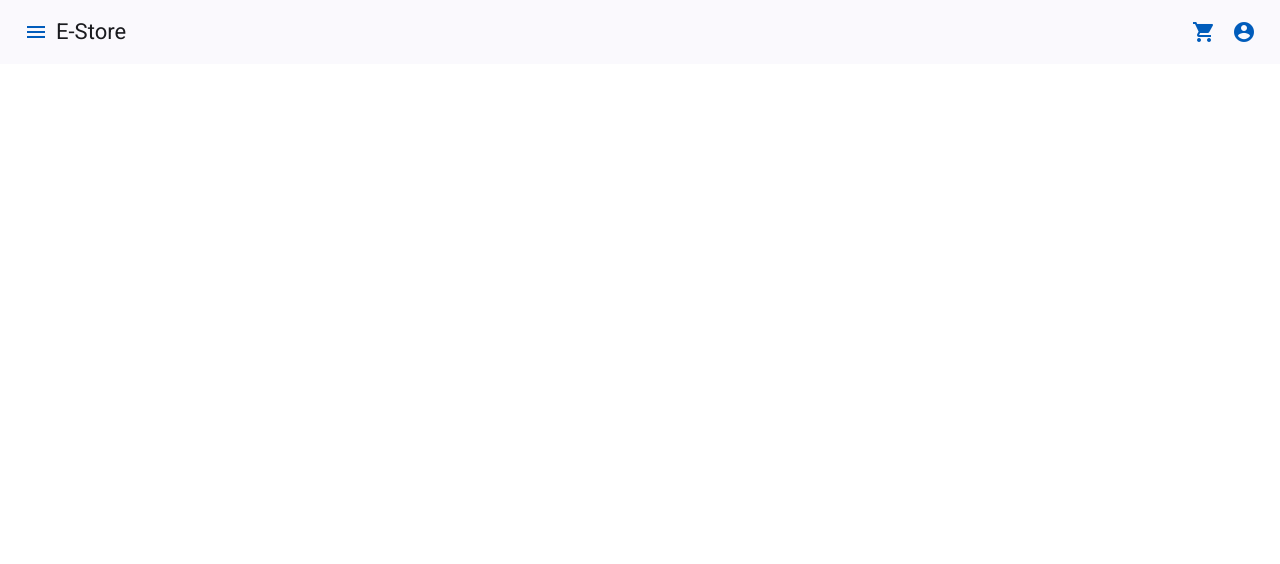
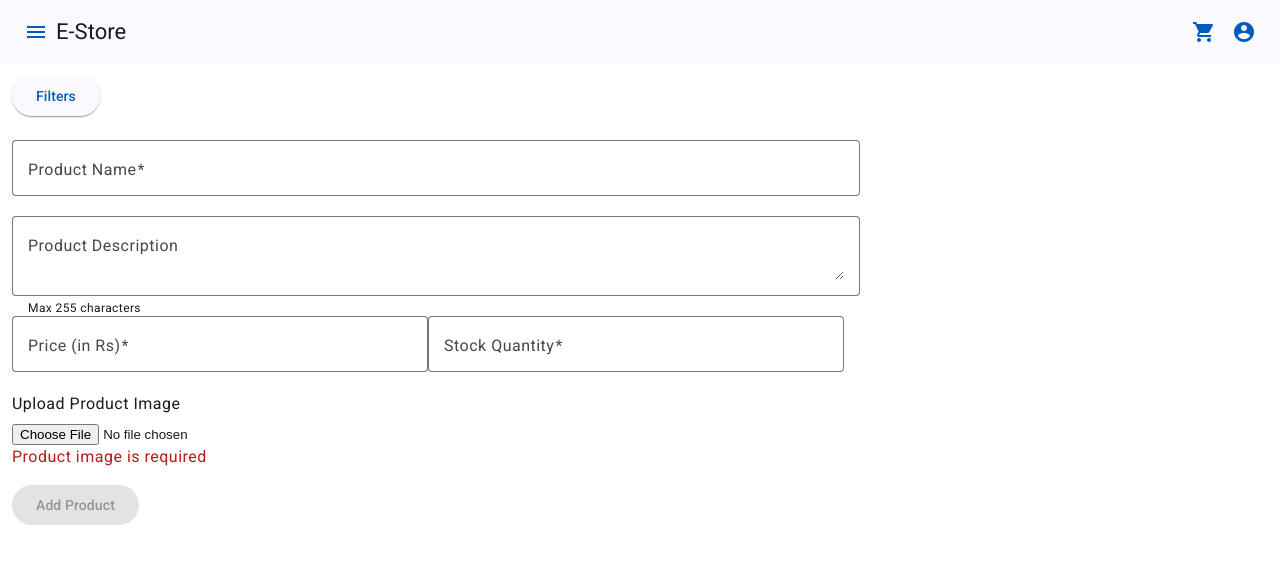
Before and after one commit to onkar-date/estore_angular, an Angular app: page /home/add-product in a window 1280 px wide. Before the commit this address led to /. Shown: the top 564 px of the page. Built offline with nearby package versions, Linux system fonts and the light colour scheme.

Commit message:
Add Product feature added

```diff
--- /dev/null
+++ b/src/app/home/add-product/add-product.component.html
@@ -0,0 +1,92 @@
+<form [formGroup]="productForm" class="product-form">
+  <div class="form-container">
+    <!-- Left Side: Form Fields -->
+    <div class="form-fields">
+      <!-- Name Field -->
+      <mat-form-field appearance="outline" class="full-width">
+        <mat-label>Product Name</mat-label>
+        <input
+          matInput
+          formControlName="name"
+          placeholder="Enter product name"
+        />
+        <mat-error *ngIf="productForm.get('name')?.hasError('required')"
+          >Product name is required</mat-error
+        >
+        <mat-error *ngIf="productForm.get('name')?.hasError('minlength')"
+          >Name must be at least 3 characters long</mat-error
+        >
+      </mat-form-field>
+
+      <!-- Description Field -->
+      <mat-form-field appearance="outline" class="full-width">
+        <mat-label>Product Description</mat-label>
+        <textarea
+          matInput
+          formControlName="description"
+          placeholder="Enter product description"
+        ></textarea>
+        <mat-hint>Max 255 characters</mat-hint>
+      </mat-form-field>
+
+      <!-- Price Field -->
+      <mat-form-field appearance="outline" class="half-width">
+        <mat-label>Price (in Rs)</mat-label>
+        <input
+          matInput
+          formControlName="price"
+          type="number"
+          placeholder="Enter price in Rs"
+        />
+        <mat-error *ngIf="productForm.get('price')?.hasError('required')"
+          >Price is required</mat-error
+        >
+        <mat-error *ngIf="productForm.get('price')?.hasError('min')"
+          >Price must be greater than or equal to 0</mat-error
+        >
+      </mat-form-field>
+
+      <!-- Stock Quantity Field -->
+      <mat-form-field appearance="outline" class="half-width">
+        <mat-label>Stock Quantity</mat-label>
+        <input
+          matInput
+          formControlName="stockQuantity"
+          type="number"
+          placeholder="Enter stock quantity"
+        />
+        <mat-error
+          *ngIf="productForm.get('stockQuantity')?.hasError('required')"
+          >Stock quantity is required</mat-error
+        >
+        <mat-error *ngIf="productForm.get('stockQuantity')?.hasError('min')"
+          >Quantity must be greater than or equal to 0</mat-error
+        >
+      </mat-form-field>
+
+      <!-- Image Upload -->
+      <div class="file-upload full-width">
+        <label for="file">Upload Product Image</label>
+        <input type="file" id="file" (change)="onFileChange($event)" />
+        <mat-error *ngIf="productForm.get('image')?.hasError('required')"
+          >Product image is required</mat-error
+        >
+      </div>
+
+      <!-- Submit Button -->
+      <button
+        mat-raised-button
+        color="primary"
+        [disabled]="productForm.invalid"
+        (click)="onSubmit()"
+      >
+        Add Product
+      </button>
+    </div>
+
+    <!-- Right Side: Image Preview -->
+    <div class="image-preview" *ngIf="imagePreview">
+      <img [src]="imagePreview" alt="Product Image Preview" />
+    </div>
+  </div>
+</form>
--- /dev/null
+++ b/src/app/home/add-product/add-product.component.scss
@@ -0,0 +1,57 @@
+.product-form {
+    .form-container {
+        display: flex;
+        justify-content: space-between;
+        gap: 1rem;
+
+        @media (max-width: 768px) {
+            flex-direction: column; // Stack on smaller screens
+        }
+    }
+
+    .form-fields {
+        flex: 1;
+    }
+
+    .image-preview {
+        flex: 0 0 250px;
+        text-align: center;
+
+        img {
+            width: 100%;
+            height: auto;
+            object-fit: cover; // Keep image aspect ratio
+        }
+
+        @media (max-width: 768px) {
+            margin-top: 1rem; // Space between form and image on mobile
+            flex: none;
+        }
+    }
+
+    .file-upload {
+        display: flex;
+        flex-direction: column;
+        margin-bottom: 1rem;
+
+        input[type="file"] {
+            margin-top: 0.5rem;
+        }
+    }
+
+    button {
+        align-self: flex-end;
+    }
+
+    .full-width {
+        width: 100%;
+    }
+
+    .half-width {
+        width: calc(50% - 0.5rem);
+
+        @media (max-width: 768px) {
+            width: 100%;
+        }
+    }
+}
--- /dev/null
+++ b/src/app/home/add-product/add-product.component.ts
@@ -0,0 +1,78 @@
+import { Component, OnInit } from '@angular/core';
+import { FormBuilder, FormGroup, Validators } from '@angular/forms';
+import { ProductService } from '../../shared/services/product.service';
+
+@Component({
+  selector: 'app-add-product',
+  templateUrl: './add-product.component.html',
+  styleUrls: ['./add-product.component.scss'],
+})
+export class AddProductComponent implements OnInit {
+  productForm: FormGroup = new FormGroup({});
+  imagePreview: string | null = null; // To hold the image preview
+
+  constructor(
+    private formBuilder: FormBuilder,
+    private productService: ProductService
+  ) {}
+
+  ngOnInit(): void {
+    this.initForm();
+  }
+
+  initForm(): void {
+    this.productForm = this.formBuilder.group({
+      name: ['', [Validators.required, Validators.minLength(3)]],
+      description: ['', [Validators.maxLength(255)]],
+      price: [null, [Validators.required, Validators.min(0)]],
+      stockQuantity: [null, [Validators.required, Validators.min(0)]],
+      image: [null, [Validators.required]],
+      sellerId: [3, [Validators.required]], // Adjust seller ID as needed
+    });
+  }
+
+  onFileChange(event: Event): void {
+    const file = (event.target as HTMLInputElement).files?.[0];
+    if (file) {
+      this.productForm.patchValue({ image: file });
+      this.productForm.get('image')?.updateValueAndValidity();
+
+      // Create image preview
+      const reader = new FileReader();
+      reader.onload = () => {
+        this.imagePreview = reader.result as string;
+      };
+      reader.readAsDataURL(file);
+    }
+  }
+
+  onSubmit(): void {
+    if (this.productForm.valid) {
+      const formData = new FormData();
+
+      formData.append('name', this.productForm.get('name')?.value);
+      formData.append(
+        'description',
+        this.productForm.get('description')?.value
+      );
+      formData.append('price', this.productForm.get('price')?.value);
+      formData.append(
+        'stockQuantity',
+        this.productForm.get('stockQuantity')?.value
+      );
+      formData.append('image', this.productForm.get('image')?.value);
+      formData.append('sellerId', this.productForm.get('sellerId')?.value);
+
+      this.productService.addProduct(formData).subscribe(
+        (response) => {
+          console.log('Product added successfully', response);
+          this.productForm.reset();
+          this.imagePreview = null;
+        },
+        (error) => {
+          console.error('Error adding product', error);
+        }
+      );
+    }
+  }
+}
--- a/src/app/home/home-routing.module.ts
+++ b/src/app/home/home-routing.module.ts
@@ -2,6 +2,7 @@ import { NgModule } from '@angular/core';
 import { RouterModule, Routes } from '@angular/router';
 import { HomeComponent } from './home/home.component';
 import { AllProductsComponent } from './all-products/all-products.component';
+import { AddProductComponent } from './add-product/add-product.component';
 
 const routes: Routes = [
   {
@@ -12,6 +13,10 @@ const routes: Routes = [
         path: 'all-products',
         component: AllProductsComponent,
       },
+      {
+        path: 'add-product',
+        component: AddProductComponent,
+      },
     ],
   },
 ];
--- a/src/app/material/material.module.ts
+++ b/src/app/material/material.module.ts
@@ -7,6 +7,7 @@ import { MatSidenavModule } from '@angular/material/sidenav';
 import { MatFormFieldModule } from '@angular/material/form-field';
 import { MatSelectModule } from '@angular/material/select';
 import { MatGridListModule } from '@angular/material/grid-list';
+import { MatInputModule } from '@angular/material/input';
 
 const MATERIAL_MODULES_LIST = [
   MatToolbarModule,
@@ -16,10 +17,11 @@ const MATERIAL_MODULES_LIST = [
   MatFormFieldModule,
   MatSelectModule,
   MatGridListModule,
+  MatInputModule,
 ];
 @NgModule({
   declarations: [],
   imports: [CommonModule, ...MATERIAL_MODULES_LIST],
-  exports: [MatToolbarModule, ...MATERIAL_MODULES_LIST],
+  exports: [...MATERIAL_MODULES_LIST],
 })
 export class MaterialModule {}
--- a/src/app/shared/services/product.service.ts
+++ b/src/app/shared/services/product.service.ts
@@ -7,10 +7,15 @@ import { Product } from '../../interface/Product.interface';
   providedIn: 'root',
 })
 export class ProductService {
+  private apiUrl = 'http://localhost:8080/api/products';
+
   constructor(private httpClient: HttpClient) {}
 
   getProducts(): Observable<Product[]> {
-    const url = 'http://localhost:8080/api/products';
-    return this.httpClient.get<Product[]>(url);
+    return this.httpClient.get<Product[]>(this.apiUrl);
+  }
+
+  addProduct(productData: FormData): Observable<any> {
+    return this.httpClient.post(`${this.apiUrl}`, productData);
   }
 }
```
Also changed, not shown: src/app/home/home.module.ts (+10 -2 lines), 1 other file (tests, documents, lock files or other folders).
